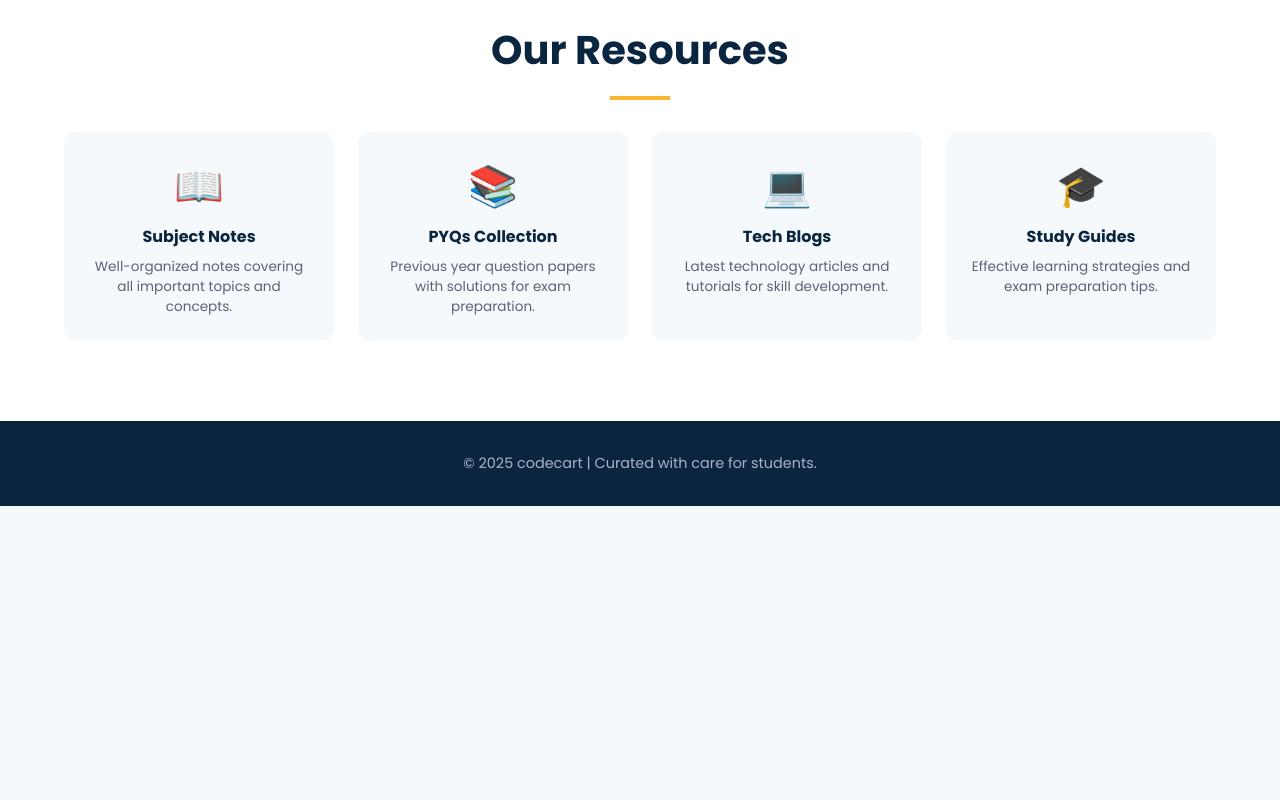
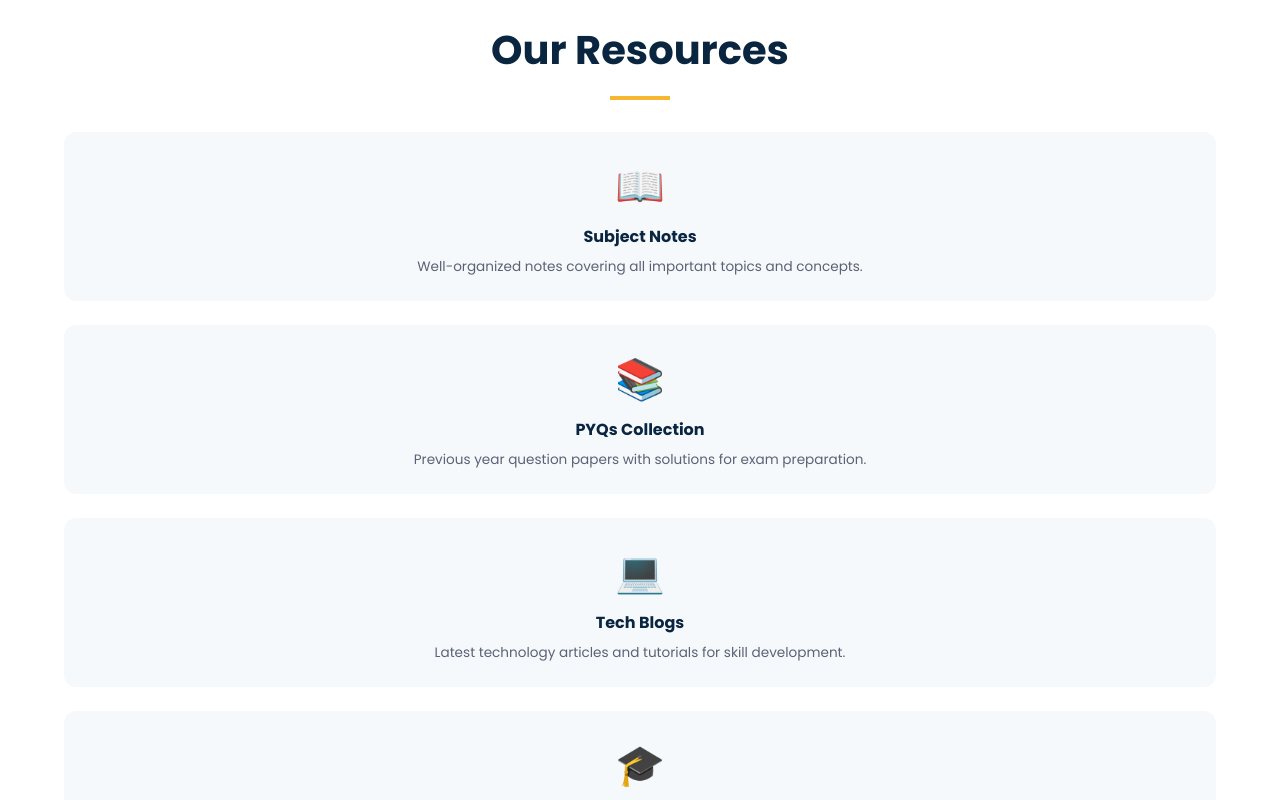
Before and after one commit to codecarts/codecart, a React (Vite) app in the folder frontend/: page / in a window 1280 px wide. Shown: the part 860-1660 px from the top of the page. Before the commit the page ends 1366 px from the top, so only its background shows below. Built offline with nearby package versions, Linux system fonts and the light colour scheme; no server answers.

Commit message:
Adding styles

```diff
--- a/frontend/src/pages/HomePage.css
+++ b/frontend/src/pages/HomePage.css
@@ -1,3 +1,12 @@
+
+/* --- Mobile-first styles (at the top of the file) --- */
+.features-grid {
+  display: grid;
+  grid-template-columns: 1fr; /* Changed from '1fr 1fr' to '1fr' */
+  gap: 1.5rem;
+  text-align: center;
+}
+
 /* --- Default Mobile Styles --- */
 .hero {
   position: relative;
@@ -119,8 +128,11 @@
     font-size: 2.5rem;
   }
   .features-grid {
-    grid-template-columns: repeat(4, 1fr); /* Four columns for PC */
-  }
+  display: grid;
+  grid-template-columns: 1fr; /* Changed from '1fr 1fr' to '1fr' */
+  gap: 1.5rem;
+  text-align: center;
+}
   .feature-card {
     transition: transform 0.3s ease, box-shadow 0.3s ease;
   }
```
